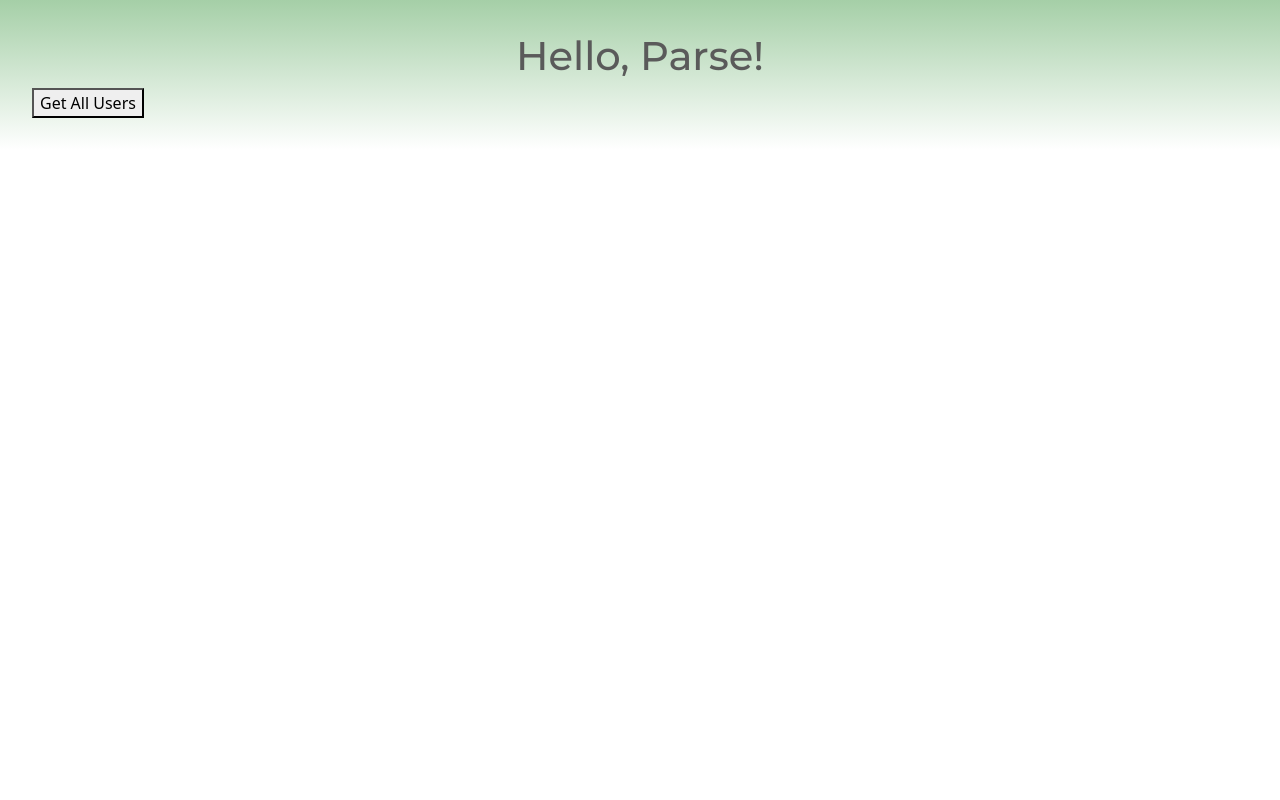
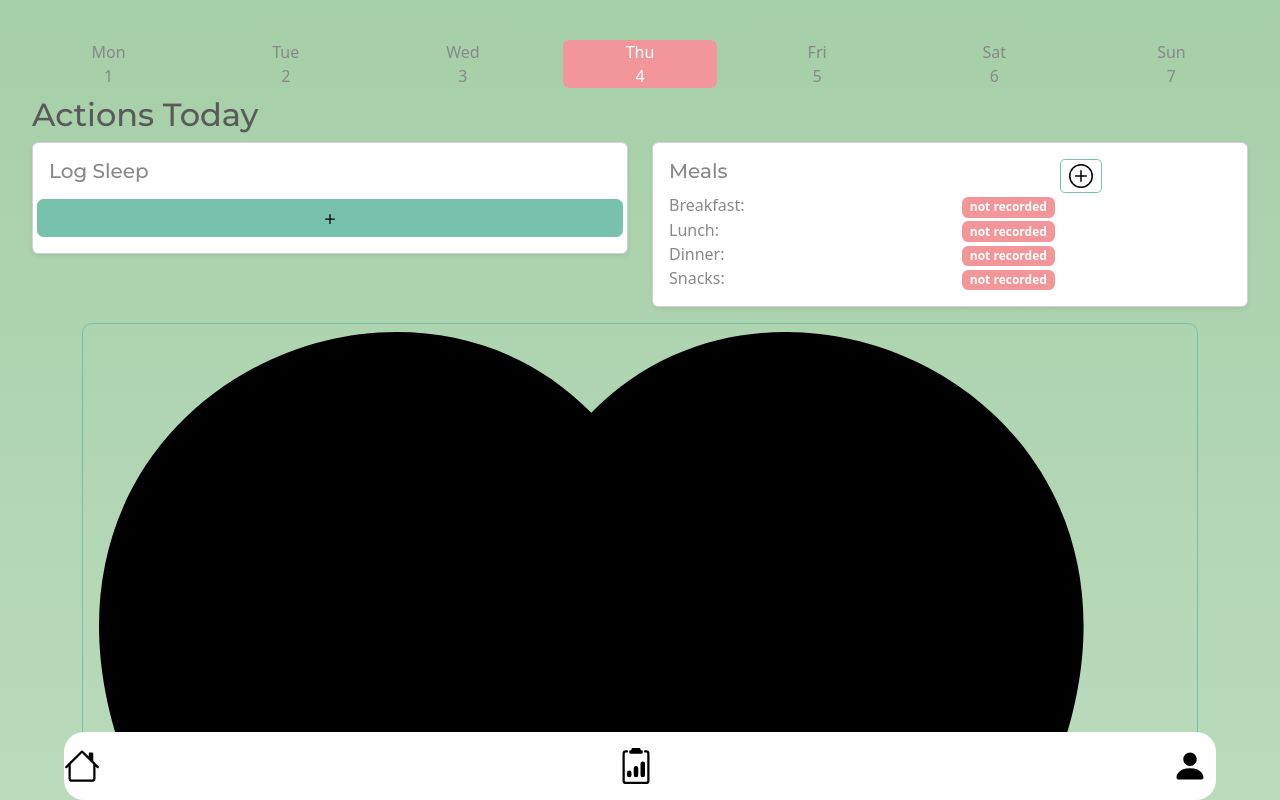
Before and after one commit to mfinner2/HealthTracker, a React (Vite) app in the folder health-tracker/: page / in a window 1280 px wide. Shown: the top 800 px of the page. Built offline with nearby package versions, Linux system fonts and the light colour scheme; what parse would draw is missing.

Commit message:
update app

```diff
--- a/health-tracker/src/App.jsx
+++ b/health-tracker/src/App.jsx
@@ -88,19 +88,7 @@ function App() {
   };
 
   return (
-    <div>
-      <h1>Hello, Parse!</h1>
-      <button onClick={handleFetchUsers}>Get All Users</button>
-
-      {/* Display the users if available */}
-      {users.length > 0 && (
-        <ul>
-          {users.map((user) => (
-            <li key={user.id}>{user.get("username")}</li>
-          ))}
-        </ul>
-      )}
-    </div>
+    <Components/>
   );
 
 
```
